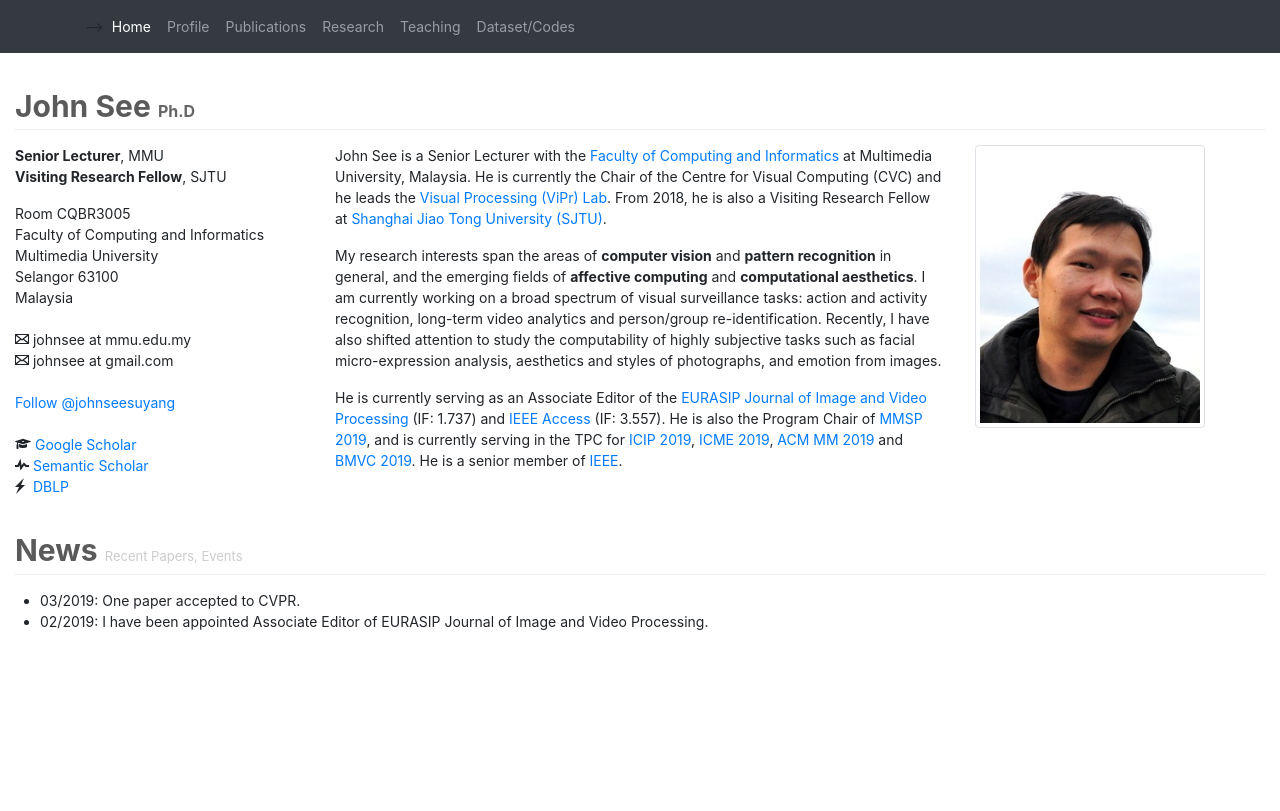
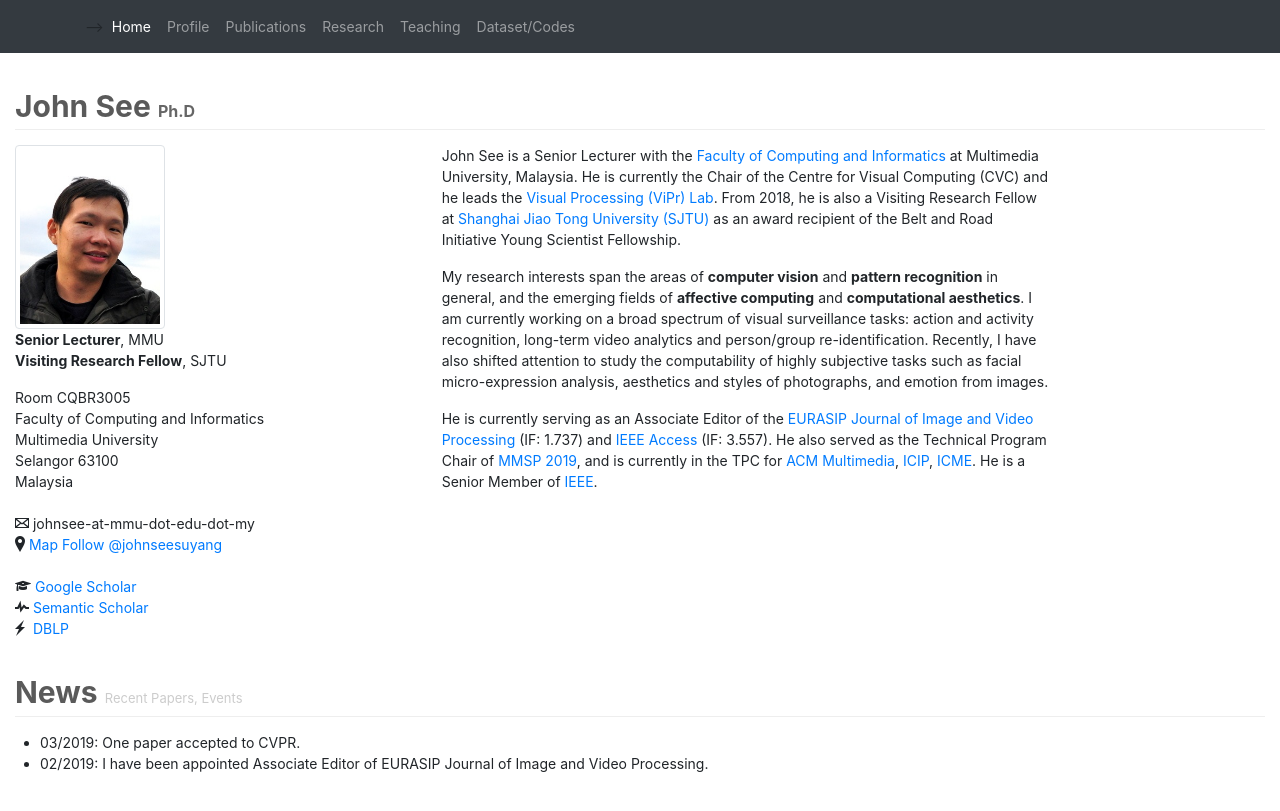
Before and after one commit to john-see/john-see.github.io, a Jekyll site: the page index.html, which Jekyll copies as it is, in a window 1280 px wide. Shown: the top 811 px of the page. Built offline with Jekyll 4.4.1, drawn with Linux system fonts in a browser that asks for light colours; comment, search, counter and statistics services are not loaded.

Commit message:
Edit content

```diff
--- a/index.html
+++ b/index.html
@@ -63,7 +63,8 @@
         <h1>John See&nbsp;<font size="3" color="#666">Ph.D</font></h1>
     </div>
     <div class="row">
-        <div class="col-sm-3">
+        <div class="col-sm-4">
+            <img src="./images/johnsee.jpg" alt="John See" class="img-thumbnail" width="150" />
             <p>
                 <strong>Senior Lecturer</strong>, MMU<br />
                 <strong>Visiting Research Fellow</strong>, SJTU<br />
@@ -75,15 +76,15 @@
                     Selangor 63100 <br />
                     Malaysia<br/><br/>
 
-                    <span class="octicon octicon-mail"></span> johnsee at mmu.edu.my <br />
-                    <span class="octicon octicon-mail"></span> johnsee at gmail.com <br /><br />
+                    <span class="octicon octicon-mail"></span> johnsee-at-mmu-dot-edu-dot-my <br />
+                    <span class="octicon octicon-location"></span> <a href="https://goo.gl/maps/CswCDLkx4tsUDfMj6">Map</a>
 
 
                     <a href="https://twitter.com/johnseesuyang?ref_src=twsrc%5Etfw" class="twitter-follow-button" data-show-count="false">Follow @johnseesuyang</a><script async src="https://platform.twitter.com/widgets.js" charset="utf-8"></script>
                     <br /><br />
 
                     <div>
-                        <span class="octicon octicon-mortar-board"></span> <a href="https://scholar.google.com/citations?user=oMjrLWcAAAAJ" target="_blank">Google Scholar</a><br />
+                        <span class="octicon octicon-mortar-board"></span> <a href="https://scholar.google.com/citations?user=uH74dcgAAAAJ&hl=en" target="_blank">Google Scholar</a><br />
                         <span class="octicon octicon-pulse"></span>
                         <a href="https://www.semanticscholar.org/author/John-See/2339975" target="_blank">Semantic Scholar</a><br />
                         <span class="octicon octicon-zap"></span>&nbsp;&nbsp;<a href="https://dblp.uni-trier.de/pers/hd/s/See:John" target="_blank">DBLP</a><br />
@@ -91,15 +92,12 @@
 
         </div>
         <div class="col-sm-6">
-            <p>John See is a Senior Lecturer with the <a href="http://fci.mmu.edu.my/" target="_blank">Faculty of Computing and Informatics</a> at Multimedia University, Malaysia. He is currently the Chair of the Centre for Visual Computing (CVC) and he leads the <a href="http://viprlab.github.io" target="_blank">Visual Processing (ViPr) Lab</a>. From 2018, he is also a Visiting Research Fellow at <a href="http://en.sjtu.edu.cn/" target="_blank">Shanghai Jiao Tong University (SJTU)</a>.</p>
+            <p>John See is a Senior Lecturer with the <a href="http://www.mmu.edu.my/fci" target="_blank">Faculty of Computing and Informatics</a> at Multimedia University, Malaysia. He is currently the Chair of the Centre for Visual Computing (CVC) and he leads the <a href="http://viprlab.github.io" target="_blank">Visual Processing (ViPr) Lab</a>. From 2018, he is also a Visiting Research Fellow at <a href="http://en.sjtu.edu.cn/" target="_blank">Shanghai Jiao Tong University (SJTU)</a> as an award recipient of the Belt and Road Initiative Young Scientist Fellowship.</p>
 
             <p>My research interests span the areas of <b>computer vision</b> and <b>pattern recognition</b> in general, and the emerging fields of <b>affective computing</b> and <b>computational aesthetics</b>. I am currently working on a broad spectrum of visual surveillance tasks: action and activity recognition, long-term video analytics and person/group re-identification. Recently, I have also shifted attention to study the computability of highly subjective tasks such as facial micro-expression analysis, aesthetics and styles of photographs, and emotion from images.</p>
 
-            <p>He is currently serving as an Associate Editor of the <a href="https://jivp-eurasipjournals.springeropen.com/">EURASIP Journal of Image and Video Processing</a> (IF: 1.737) and <a href="https://ieeeaccess.ieee.org/">IEEE Access</a> (IF: 3.557). He is also the Program Chair of <a href="https://mmsp2019.org" target="_blank">MMSP 2019</a>, and is currently serving in the TPC for <a href="http://2019.ieeeicip.org/" target="_blank">ICIP 2019</a>,  <a href="http://www.icme2019.org/" target="_blank">ICME 2019</a>, <a href="https://www.acmmm.org/2019/" target="_blank">ACM MM 2019</a> and <a href="https://bmvc2019.org/" target="_blank">BMVC 2019</a>. He is a senior member of <a href="http://ieee.org/" target="_blank">IEEE</a>.</p>
+            <p>He is currently serving as an Associate Editor of the <a href="https://jivp-eurasipjournals.springeropen.com/">EURASIP Journal of Image and Video Processing</a> (IF: 1.737) and <a href="https://ieeeaccess.ieee.org/">IEEE Access</a> (IF: 3.557). He also served as the Technical Program Chair of <a href="https://mmsp2019.org" target="_blank">MMSP 2019</a>, and is currently in the TPC for <a href="https://2020.acmmm.org/" target="_blank">ACM Multimedia</a>, <a href="https://2020.ieeeicip.org/" target="_blank">ICIP</a>,  <a href="https://www.2020.ieeeicme.org/" target="_blank">ICME</a>. He is a Senior Member of <a href="http://ieee.org/" target="_blank">IEEE</a>.</p>
 
-        </div>
-        <div class="col-sm-3">
-            <img src="./images/johnsee.jpg" alt="John See" class="img-thumbnail" width="230" />
         </div>
     </div>
     </section>
```
